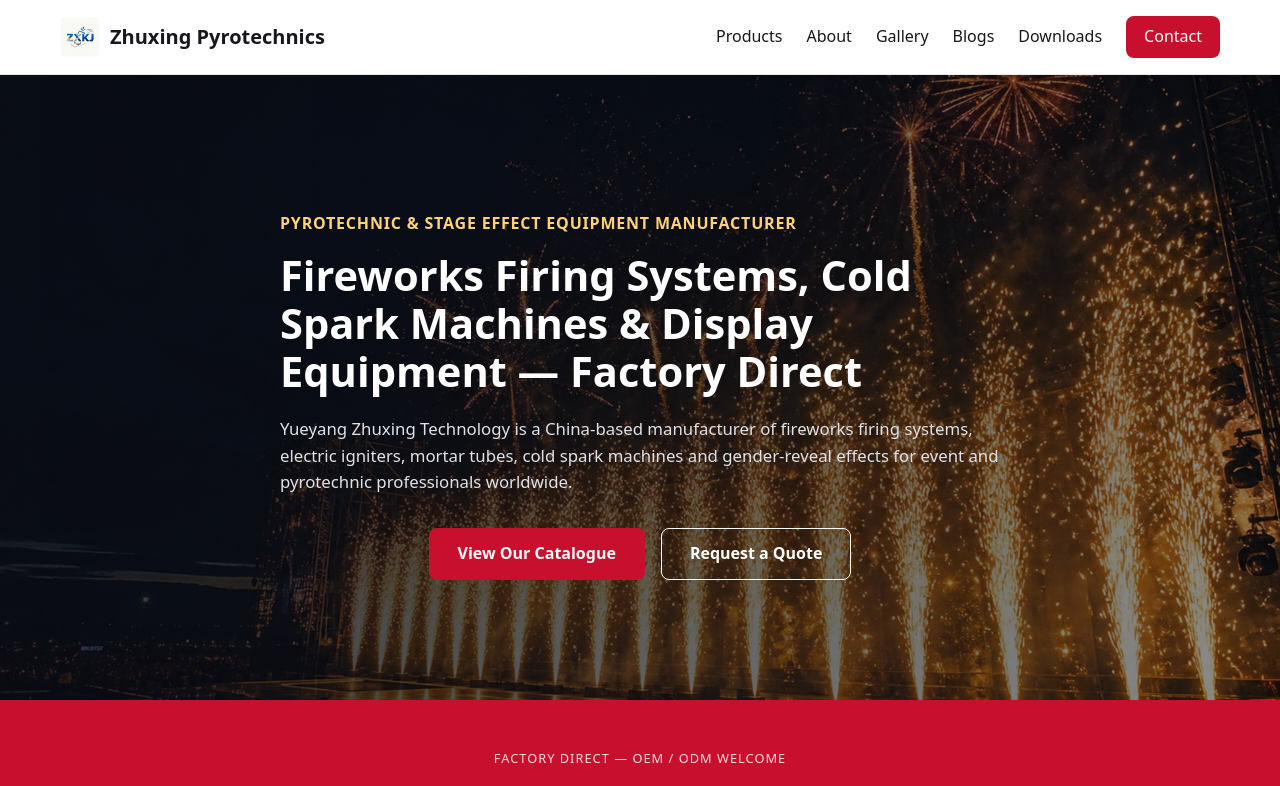
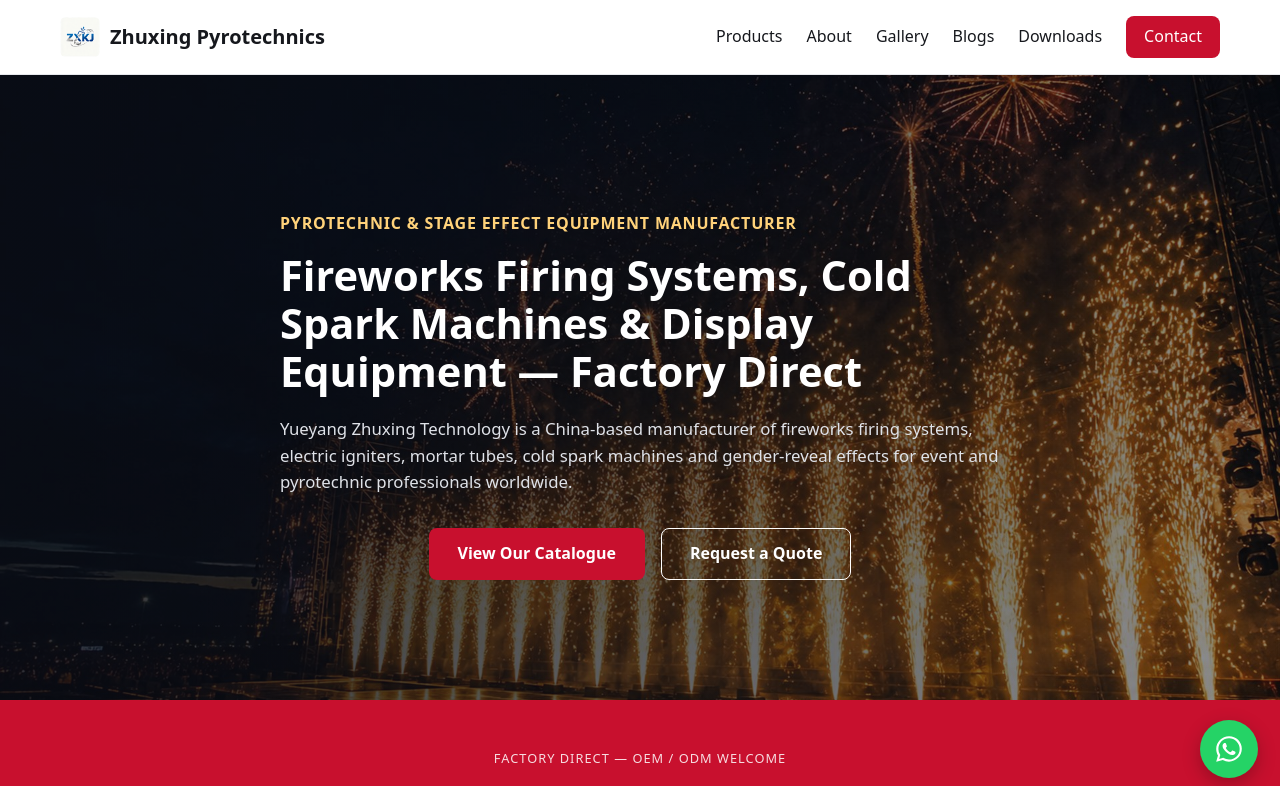
Before and after one commit to zhuxingfive/zhuxing, a Next.js app: page / in a window 1280 px wide. Shown: the top 786 px of the page. Built offline with nearby package versions, Linux system fonts and the light colour scheme.

Commit message:
Add floating WhatsApp button linking to sales chat on all pages

```diff
--- a/app/globals.css
+++ b/app/globals.css
@@ -813,6 +813,44 @@ img {
   font-size: 1.05rem;
 }
 
+/* WhatsApp floating button */
+.whatsapp-float {
+  position: fixed;
+  right: 22px;
+  bottom: 22px;
+  width: 58px;
+  height: 58px;
+  border-radius: 50%;
+  background: #25d366;
+  display: flex;
+  align-items: center;
+  justify-content: center;
+  box-shadow: 0 6px 18px rgba(0, 0, 0, 0.25);
+  z-index: 999;
+  transition: transform 0.2s ease, box-shadow 0.2s ease;
+  animation: wa-pulse 2.4s infinite;
+}
+.whatsapp-float:hover {
+  transform: scale(1.08);
+  box-shadow: 0 8px 24px rgba(37, 211, 102, 0.5);
+}
+@keyframes wa-pulse {
+  0% {
+    box-shadow: 0 6px 18px rgba(0, 0, 0, 0.25), 0 0 0 0 rgba(37, 211, 102, 0.5);
+  }
+  70% {
+    box-shadow: 0 6px 18px rgba(0, 0, 0, 0.25), 0 0 0 14px rgba(37, 211, 102, 0);
+  }
+  100% {
+    box-shadow: 0 6px 18px rgba(0, 0, 0, 0.25), 0 0 0 0 rgba(37, 211, 102, 0);
+  }
+}
+@media (prefers-reduced-motion: reduce) {
+  .whatsapp-float {
+    animation: none;
+  }
+}
+
 /* Responsive */
 @media (max-width: 768px) {
   .main-nav {
@@ -850,4 +888,10 @@ img {
   .post-article h1 {
     font-size: 1.5rem;
   }
+  .whatsapp-float {
+    right: 16px;
+    bottom: 16px;
+    width: 52px;
+    height: 52px;
+  }
 }
--- a/app/layout.tsx
+++ b/app/layout.tsx
@@ -1,6 +1,7 @@
 import type { Metadata } from "next";
 import Header from "@/components/Header";
 import Footer from "@/components/Footer";
+import WhatsAppFloat from "@/components/WhatsAppFloat";
 import { site } from "@/lib/site";
 import { organizationSchema } from "@/lib/schema";
 import "./globals.css";
@@ -38,6 +39,7 @@ export default function RootLayout({
         <Header />
         <main>{children}</main>
         <Footer />
+        <WhatsAppFloat />
       </body>
     </html>
   );
--- /dev/null
+++ b/components/WhatsAppFloat.tsx
@@ -0,0 +1,28 @@
+import { site } from "@/lib/site";
+
+// Floating WhatsApp button, fixed bottom-right across all pages.
+// Clicking opens a WhatsApp chat with the sales number (wa.me link).
+export default function WhatsAppFloat() {
+  const number = site.whatsapp.replace(/\D/g, "");
+  const prefill = encodeURIComponent(
+    `Hi ${site.brand}, I'm interested in your products and would like a quote.`
+  );
+  const href = `https://wa.me/${number}?text=${prefill}`;
+
+  return (
+    <a
+      className="whatsapp-float"
+      href={href}
+      target="_blank"
+      rel="noopener noreferrer"
+      aria-label="Chat with us on WhatsApp"
+    >
+      <svg viewBox="0 0 32 32" width="32" height="32" aria-hidden="true" focusable="false">
+        <path
+          fill="#fff"
+          d="M16.02 3.2c-7.06 0-12.8 5.73-12.8 12.79 0 2.25.59 4.45 1.71 6.39L3.2 28.8l6.6-1.72a12.78 12.78 0 0 0 6.22 1.59h.01c7.05 0 12.79-5.74 12.79-12.8 0-3.42-1.33-6.63-3.75-9.05a12.7 12.7 0 0 0-9.05-3.62zm0 23.34h-.01a10.6 10.6 0 0 1-5.4-1.48l-.39-.23-4.02 1.05 1.07-3.92-.25-.4a10.56 10.56 0 0 1-1.62-5.63c0-5.86 4.77-10.63 10.64-10.63 2.84 0 5.51 1.11 7.52 3.12a10.56 10.56 0 0 1 3.11 7.52c0 5.87-4.77 10.63-10.63 10.63zm5.83-7.96c-.32-.16-1.89-.93-2.18-1.04-.29-.11-.5-.16-.71.16-.21.32-.82 1.04-1 1.25-.18.21-.37.24-.69.08-.32-.16-1.35-.5-2.57-1.58-.95-.85-1.59-1.9-1.78-2.22-.18-.32-.02-.49.14-.65.14-.14.32-.37.48-.56.16-.19.21-.32.32-.53.11-.21.05-.4-.03-.56-.08-.16-.71-1.72-.98-2.35-.26-.62-.52-.54-.71-.55-.18-.01-.4-.01-.61-.01-.21 0-.56.08-.85.4-.29.32-1.11 1.09-1.11 2.65 0 1.56 1.14 3.07 1.3 3.28.16.21 2.24 3.42 5.43 4.8.76.33 1.35.52 1.81.67.76.24 1.45.21 2 .13.61-.09 1.89-.77 2.16-1.52.27-.75.27-1.38.19-1.52-.08-.13-.29-.21-.61-.37z"
+        />
+      </svg>
+    </a>
+  );
+}
```
